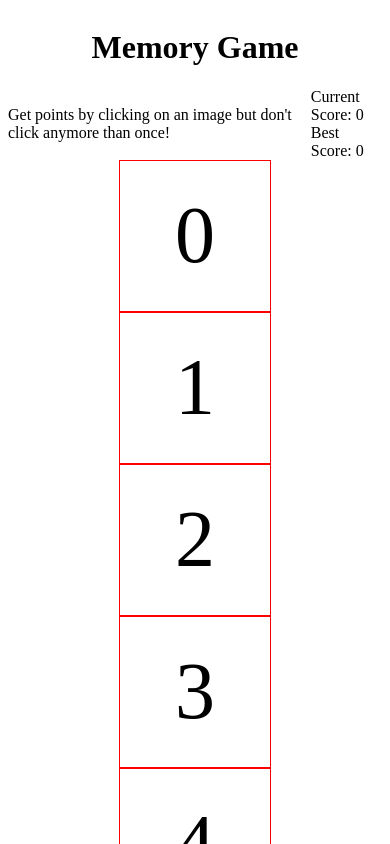
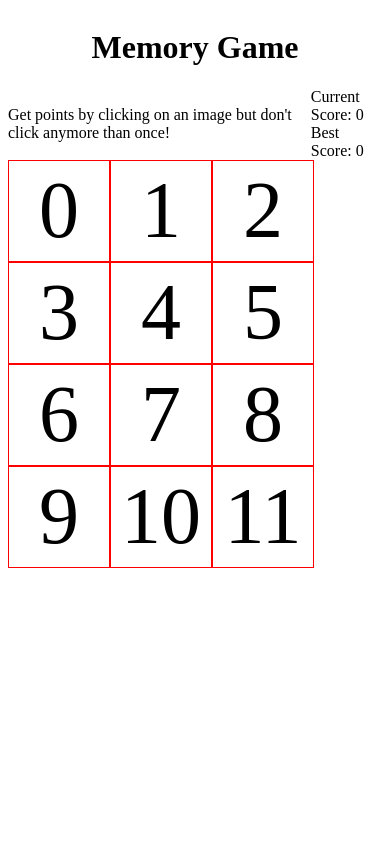
Before and after one commit to aleksandar-code/memory-card, a React (Vite) app: page / in a window 390 px wide. Shown: the top 844 px of the page. Built offline with nearby package versions, Linux system fonts and the light colour scheme.

Commit message:
Make cards responsive

```diff
--- a/src/components/Card.tsx
+++ b/src/components/Card.tsx
@@ -6,6 +6,7 @@ export function Card({
   setBestScore,
   setCurrentScore,
   currentScore,
+  createCards,
 }) {
   return (
     <>
@@ -16,9 +17,9 @@ export function Card({
             setCards(shuffle(...cards), (card.clicked = true));
             setCurrentScore((currentScore += 1));
           } else {
-            console.log(card.clicked);
             setBestScore(currentScore);
             setCurrentScore(0);
+            setCards(createCards(...cards));
           }
         }}
       >
--- a/src/components/Cards.tsx
+++ b/src/components/Cards.tsx
@@ -6,6 +6,7 @@ export function Cards({
   setBestScore,
   setCurrentScore,
   currentScore,
+  createCards,
 }) {
   const shuffle = (...array: object[]) => {
     for (let i = array.length - 1; i > 0; i--) {
@@ -17,7 +18,7 @@ export function Cards({
 
   return (
     <>
-      <div className="cards">
+      <div id="cards">
         {cards.map((card: { id: number; name: string; clicked: boolean }) => {
           return (
             <Card
@@ -29,6 +30,7 @@ export function Cards({
               setBestScore={setBestScore}
               currentScore={currentScore}
               setCurrentScore={setCurrentScore}
+              createCards={createCards}
             ></Card>
           );
         })}
--- a/src/components/Game.tsx
+++ b/src/components/Game.tsx
@@ -20,6 +20,7 @@ export function Game({ currentScore, setCurrentScore, setBestScore }) {
         setBestScore={setBestScore}
         currentScore={currentScore}
         setCurrentScore={setCurrentScore}
+        createCards={createCards}
       ></Cards>
     </>
   );
--- a/src/components/Header.tsx
+++ b/src/components/Header.tsx
@@ -9,9 +9,9 @@ export function Header({ bestScore, currentScore }) {
             once!
           </p>
           <div>
-            <div>Current Score: {currentScore}</div>
+            <div className="current-score">Current Score: {currentScore}</div>
 
-            <div>Best Score: {bestScore}</div>
+            <div className="best-score">Best Score: {bestScore}</div>
           </div>
         </div>
       </header>
--- a/src/index.css
+++ b/src/index.css
@@ -21,10 +21,15 @@ header > div {
   justify-content: space-around;
 }
 
+#cards {
+  display: flex;
+  flex-flow: row wrap;
+}
+
 .card {
+  height: 100px;
+  width: 100px;
   font-size: 5rem;
-  height: 150px;
-  width: 150px;
   border: 1px solid red;
   display: flex;
   align-items: center;
```
